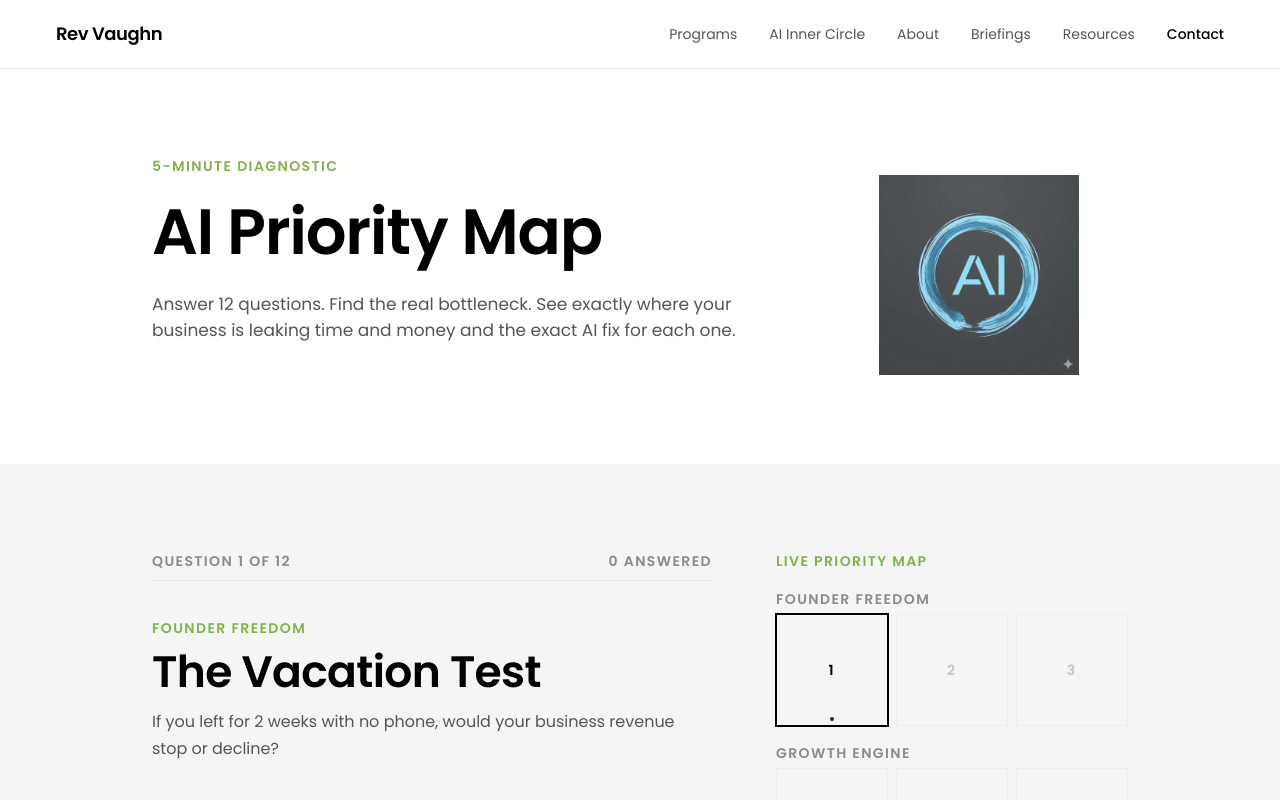
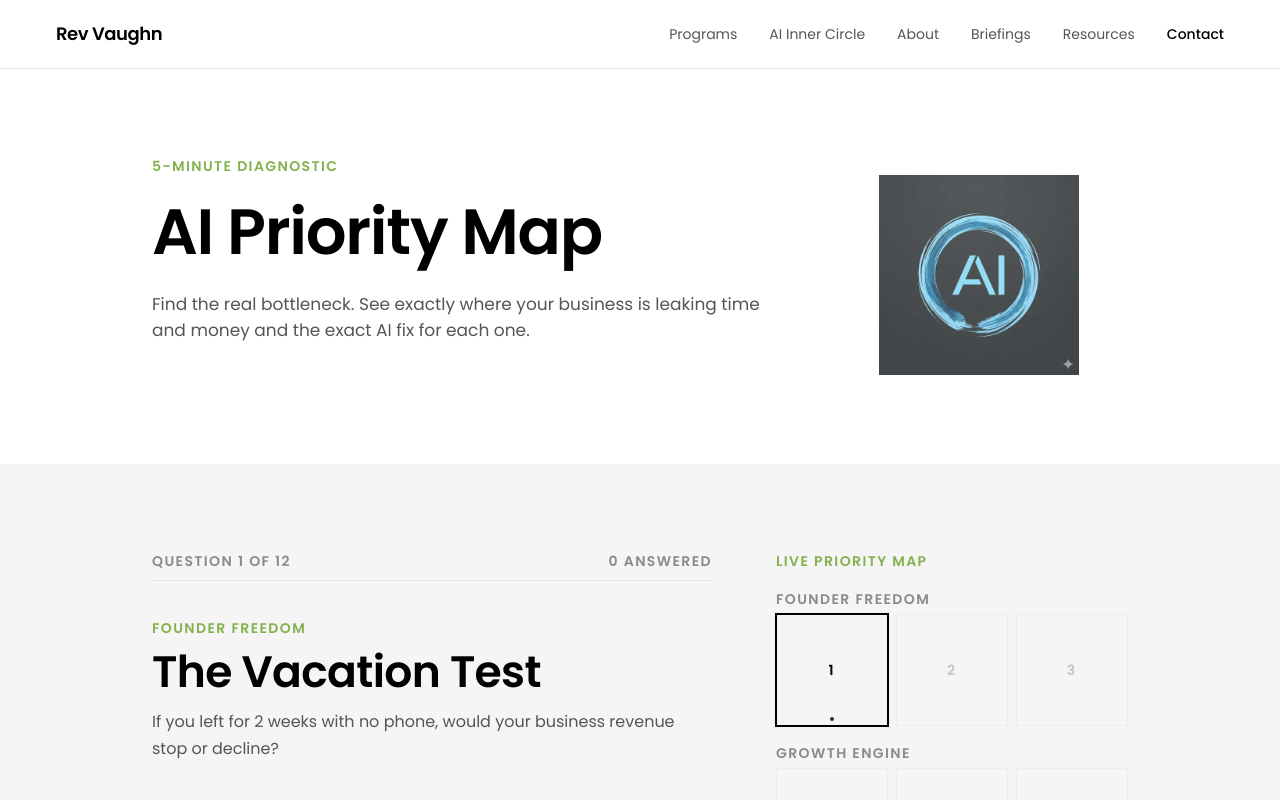
Before and after one commit to ndxtraders/revvaughn-com, a Next.js app: page /map in a window 1280 px wide. Shown: the top 800 px of the page. Built offline with nearby package versions, Linux system fonts and the light colour scheme.

Commit message:
Update page.js

```diff
--- a/app/map/page.js
+++ b/app/map/page.js
@@ -471,7 +471,7 @@ export default function MapPage() {
                     AI Priority Map
                   </h1>
                   <p className="text-lead text-ink-muted">
-                    Answer 12 questions. Find the real bottleneck. See exactly where your
+                    Find the real bottleneck. See exactly where your
                     business is leaking time and money and the exact AI fix for each one.
                   </p>
                 </div>
```
